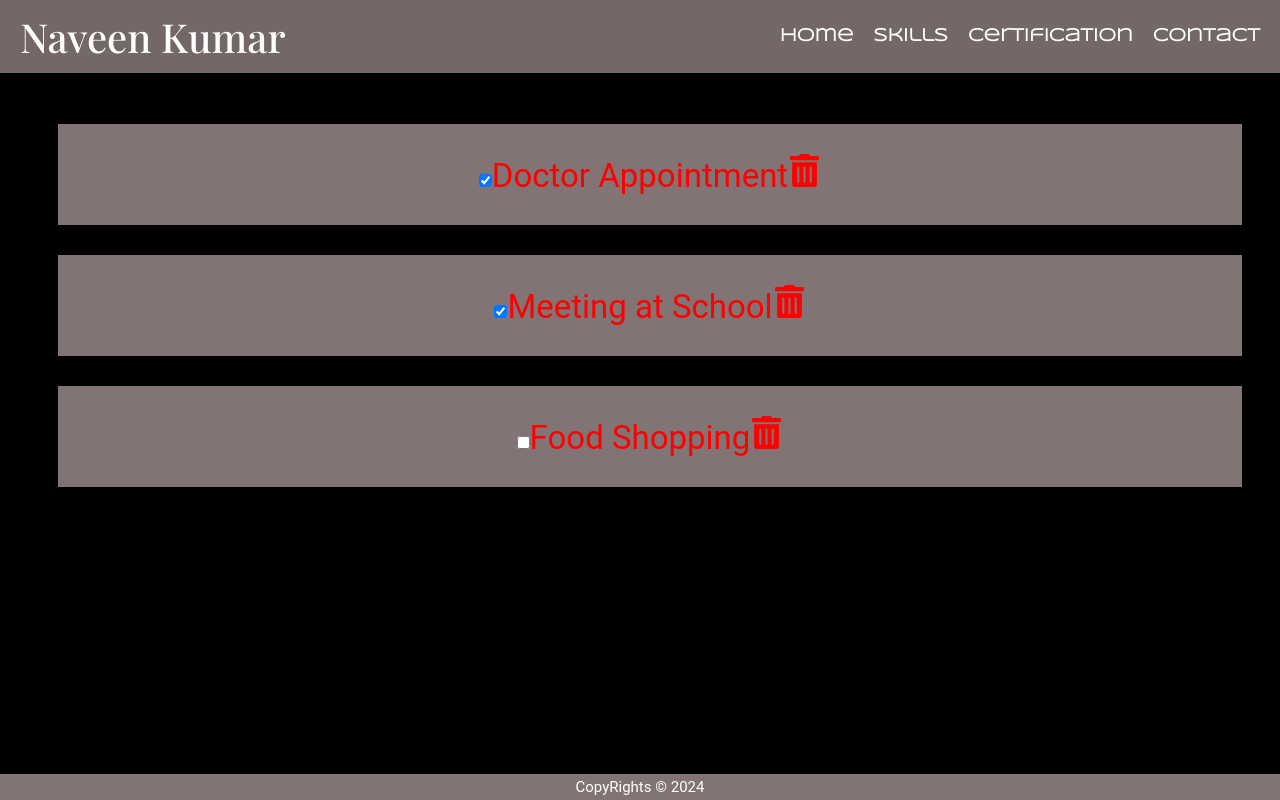
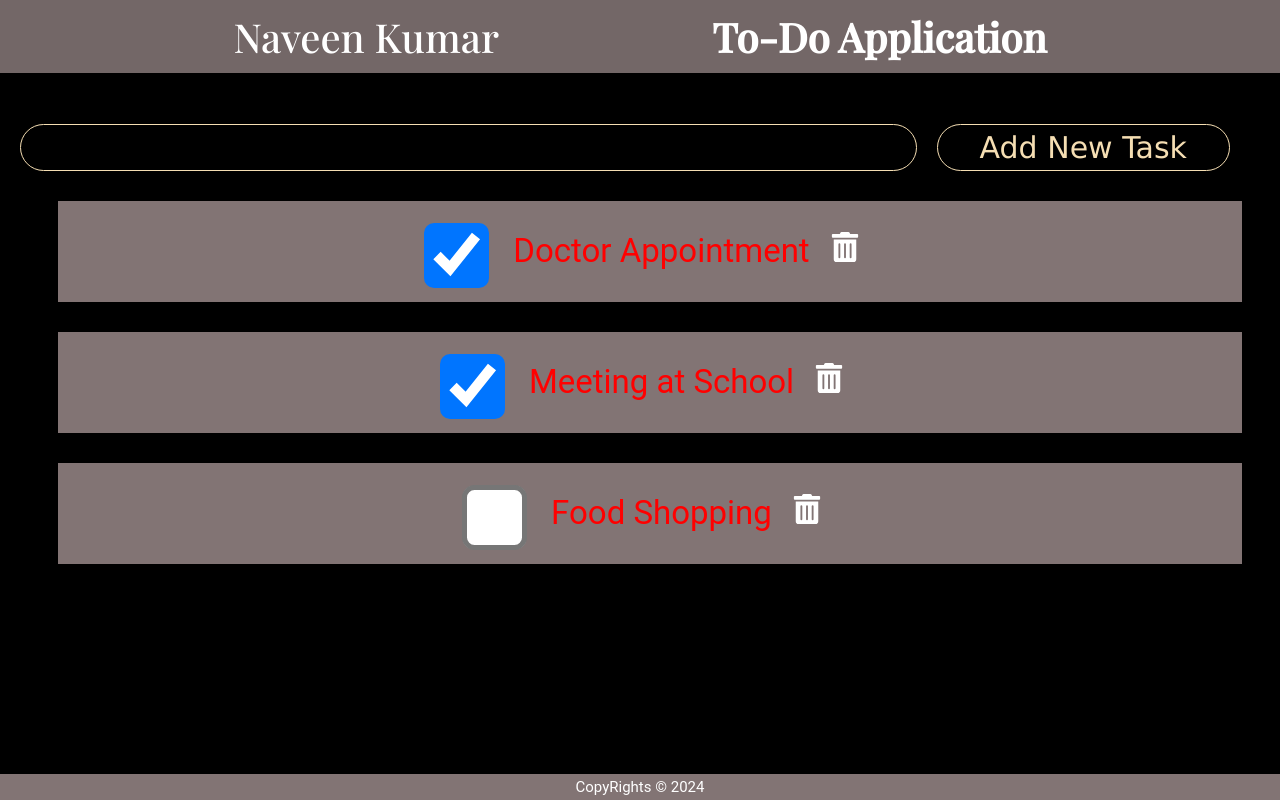
Before and after one commit to Naveen-369/To_Do_List, a React (Create React App) app: page / in a window 1280 px wide. Built offline with nearby package versions, Linux system fonts and the light colour scheme; a web font is replaced by a local one.

Commit message:
Started building the To-Do List Application
The Application is powered by some concepts of react like the hooks and the react-icons package

```diff
--- a/src/App.js
+++ b/src/App.js
@@ -6,6 +6,7 @@ import Content from './Content';
 import Footer from './Footer';
 //Declaration of the Application
 function App() {
+
   return (
     <div className='Home'>
         <Header />
--- a/src/Content.js
+++ b/src/Content.js
@@ -1,48 +1,86 @@
 //Importing the CSS package
 import React, { useState } from 'react';
-import {FaTrashAlt} from 'react-icons/fa';
+import { FaTrashAlt } from 'react-icons/fa';
 
 function Content() {
-    //Declaration of the Usestate hooks for the Seamless Creation and deletion experience
-    const [tasks]=useState([
+
+    //Delcaration of the function to get input from the user
+    const handleCreation=()=>{
+        let input =document.getElementById("TaskGetter");
+        let textvalue=input.value;
+        let nextid=tasks.length+1;
+        let newtask={
+            id:nextid,
+            text:textvalue,
+            reminder:false
+        };
+        setTasks(Previous_Tasks=>[...Previous_Tasks,newtask]);
+        input.value='';
+    }
+
+
+
+    // Declaration of the Usestate hooks for the Seamless Creation and deletion experience
+    const [tasks, setTasks] = useState([
         {
-            id:1,
-            text:'Doctor Appointment',
-            day:'Feb 5th at 2:30pm',
-            reminder:true,
+            id: 1,
+            text: 'Doctor Appointment',
+            reminder: true,
         },
         {
-            id:2,
-            text:'Meeting at School',
-            day:'Feb 6th at 1:30pm',
-            reminder:true,
+            id: 2,
+            text: 'Meeting at School',
+            reminder: true,
         },
         {
-            id:3,
-            text:'Food Shopping',
-            day:'Feb 5th at 2:30pm',
-            reminder:false,
+            id: 3,
+            text: 'Food Shopping',
+            reminder: false,
         },
-    ])
-    //Returning the component
+    ]);
+
+    // Declaration the function
+    const handleCheck = (id) => {
+        setTasks(prevTasks => prevTasks.map(task => {
+            if (task.id === id) {
+                return { ...task, reminder: !task.reminder };
+            }
+            return task;
+        }));
+    };
+
+    //Declaration of tnhe functin for the Deletion function
+
+    function Deletenode(id) {
+        const li = document.getElementById(`CheckBox${id}`).parentNode;
+        if (li)
+            li.remove();
+    }
+
+
+    // Returning the component
     return (
-    <main>
-        <ul>
-            {
-                tasks.map((task)=>{
-                    return (<li key={task.id}>
-                        <input type="checkbox" checked={task.reminder}/>
+        <main>
+            <section className="inputter">
+                <input type="text" name="TaskGetter" id="TaskGetter" />
+                <button type="button" onClick={handleCreation}>Add New Task</button>
+            </section>
+                <ul>
+                {tasks.map((task) => (
+                    <li key={task.id} id={`${task.id}`}>
+                        <input
+                            type="checkbox"
+                            id={`CheckBox${task.id}`}
+                            checked={task.reminder}
+                            onChange={() => handleCheck(task.id)}
+                        />
                         <label>{task.text}</label>
-                        <FaTrashAlt
-                            role='button'
-                            tabIndex={0}
-                        />
-                    </li>)
-                })
-            }
-        </ul>
-    </main>
-    )
+                        <FaTrashAlt role='button' onClick={()=>Deletenode(task.id)} tabIndex={0} />
+                    </li>
+                ))}
+            </ul>
+        </main>
+    );
 }
 
-export default Content
+export default Content;
--- a/src/Header.js
+++ b/src/Header.js
@@ -4,10 +4,7 @@ const Header = () => {
         <header>
             <h1>Naveen Kumar</h1>
             <nav>
-                <p>Home</p>
-                <p>Skills</p>
-                <p>Certification</p>
-                <p>Contact</p>
+                <p>To-Do Application</p>
                 {/* Button has to be added here */}
             </nav>
         </header>
--- a/src/index.css
+++ b/src/index.css
@@ -37,24 +37,25 @@ header {
 	background-color: rgb(115, 103, 103);
 	color: white;
 	display:flex;
-	justify-content: space-between;
+	justify-content: space-evenly;
 	align-items: center;
 	padding-left: 20px;
 	padding-bottom: 10px;
 	margin-bottom: 21px;
 	h1{
+		/* flex: 1; */
 	padding-top: 10px;
 	font-weight: 500;
 	font-family: 'Bungee Spice', sans-serif;
 	font-family: 'Playfair Display', serif;
 	}
 	nav{
-		display: flex;
 		margin-top: 10px;
 		p{
 			padding-right: 20px;
-			font-family: 'Syncopate', sans-serif;
-			font-size: 18px;
+			font-family: "Playfair Display", serif;
+			text-align: center;
+			font-size: 40px;
 			font-weight: 900;
 		}
 	}
@@ -93,3 +94,58 @@ ul li{
 	text-align: center;
 	padding: 30px;
 }
+ul li svg{
+	font-size: 30px;
+	color: white;
+	margin-left: 20px;
+}
+ul li svg:hover{
+	color:red;
+	cursor: pointer;
+}
+ul li input[type="checkbox"]{
+	transform: scale(5);
+	margin: 10px;
+	margin-right: 50px;
+}
+ul li input[type="checkbox"]:hover{
+	cursor: pointer;
+}
+li input[type="checkbox"]:hover + label{
+	text-decoration:underline;
+}
+
+.inputter{
+	display: flex;
+	justify-content:space-evenly;
+}
+#TaskGetter{
+	flex:3;
+	border-radius: 30px;
+	padding:6px 0px 6px 20px ;
+	font-size: 25px;
+	font-family: "Playfair Display", serif;
+	font-weight: 400 ;
+	background-color: black;
+	color: white;
+	border: 1px solid wheat;
+}
+button{
+	cursor: pointer;
+	flex: 1;
+	margin-right: 50px;
+	margin-left: 20px;
+	border-radius: 30px;
+	font-family:Verdana, Geneva, Tahoma, sans-serif;
+	font-size: 30px;
+	background-color:black;
+	border: 1px solid wheat;
+	color: wheat;
+	transition: transform 0.5s ease;
+}
+button:hover{
+	transform: scale(1.1);
+}
+main{
+	padding-top: 30px;
+}
```
